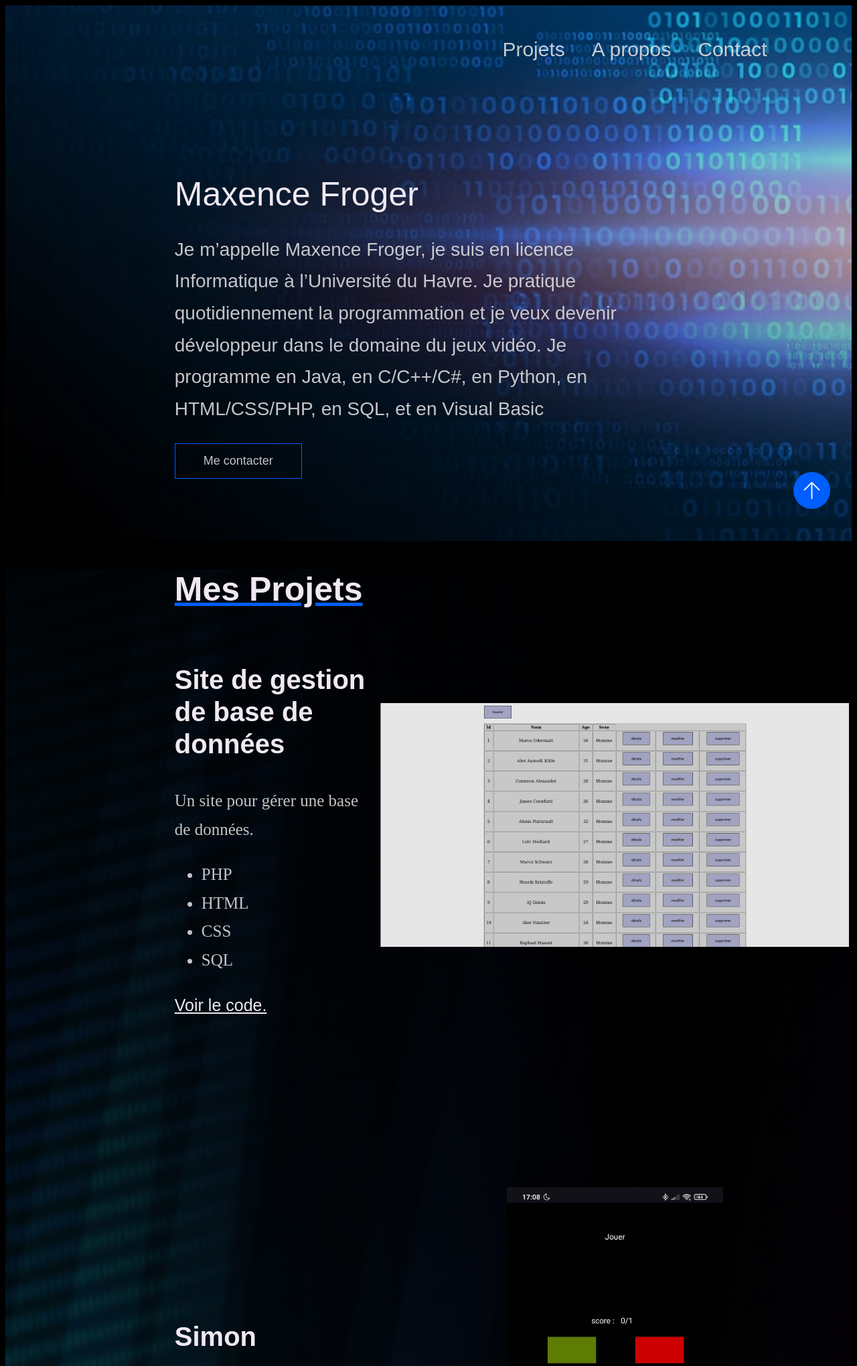
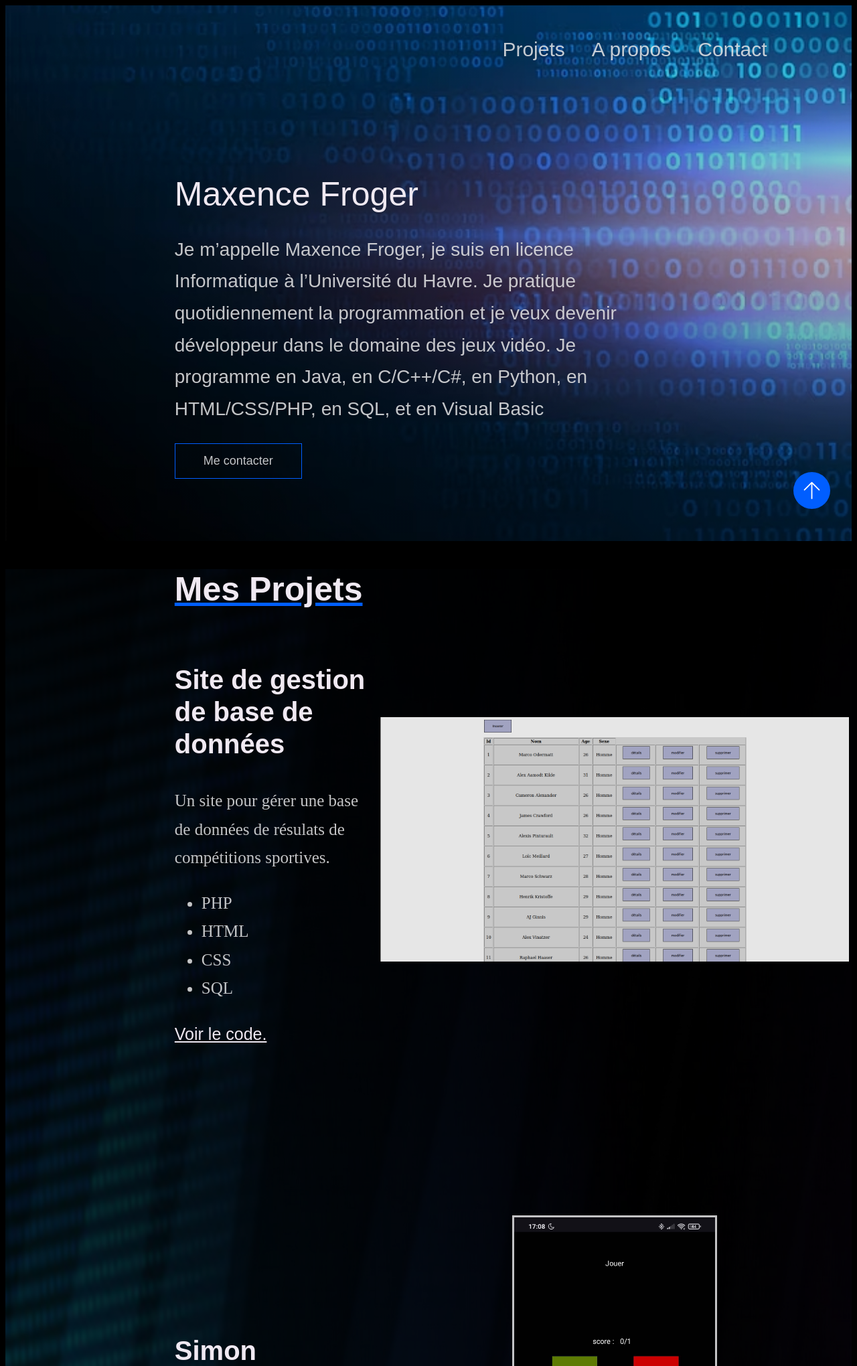
Before and after one commit to MaxenceFroger/Portfolio, a PHP site: page / in a window 1280 px wide. Shown: the top 2040 px of the page at 67% size. Run offline with PHP 8.4, Linux system fonts and the light colour scheme.

Commit message:
Orthographe index

```diff
--- a/index.css
+++ b/index.css
@@ -173,8 +173,9 @@
 }
 
 .projet_image2 {
-  width : 500px;
-  height : 700px;
+  width : 300px;
+  height : 650px;
+  border-style: solid;
 }
 
 .projet_image3 {
--- a/index.html
+++ b/index.html
@@ -31,7 +31,7 @@
         <h1 class="h1_intro">
         <span>Maxence Froger</span>
         </h1>
-        <p>Je m’appelle Maxence Froger, je suis en licence Informatique à l’Université du Havre. Je pratique quotidiennement la programmation et je veux devenir développeur dans le domaine du jeux vidéo. Je programme en Java, en C/C++/C#, en Python, en HTML/CSS/PHP, en SQL, et en Visual Basic</p>
+        <p>Je m’appelle Maxence Froger, je suis en licence Informatique à l’Université du Havre. Je pratique quotidiennement la programmation et je veux devenir développeur dans le domaine des jeux vidéo. Je programme en Java, en C/C++/C#, en Python, en HTML/CSS/PHP, en SQL, et en Visual Basic</p>
         <a href="#contact" class="bouton">Me contacter</a>
       </div>
     </header>
@@ -44,7 +44,7 @@
             <div class="div_text">
               <h3>Site de gestion de base de données</h3>
               <p>
-                Un site pour gérer une base de données.
+                Un site pour gérer une base de données de résulats de compétitions sportives.
               </p>
               <ul class="list_languages">
                 <li>PHP</li>
@@ -116,7 +116,7 @@
 
           <div class="div_a_propos_text">
             <span>
-              Passionnée de jeux vidéo depuis mon enfance, j'ai commencé à me passionner pour la programmation, d'abord par des commandes dans minecraft, puis en regardant mon père programmer. J'ai commencé à coder au collège en Visual Basic, puis en Python, en Java, et enfin en C# avant de commencer ma Licence d'Informatique. J'ai depuis appris de nombreux autres langages telle que C, HTML, CSS, PHP, SQL, Shell, Bash, Haskell, Processing, etc, ainsi que certain Frameworks tels que Android Studio ou Unity.
+              Passionné de jeux vidéo depuis mon enfance, j'ai commencé à me passionner pour la programmation, d'abord par des commandes dans Minecraft, puis en regardant mon père programmer. J'ai commencé à coder au collège en Visual Basic, puis en Python, en Java, et enfin en C# avant de commencer ma Licence d'Informatique. J'ai depuis appris de nombreux autres langages tels que C, HTML, CSS, PHP, SQL, Shell, Bash, Haskell, Processing, etc, ainsi que certains Frameworks tels que Android Studio ou Unity.
             </span>
           </div>
           <div class="div_bouton_a_propos">
```
